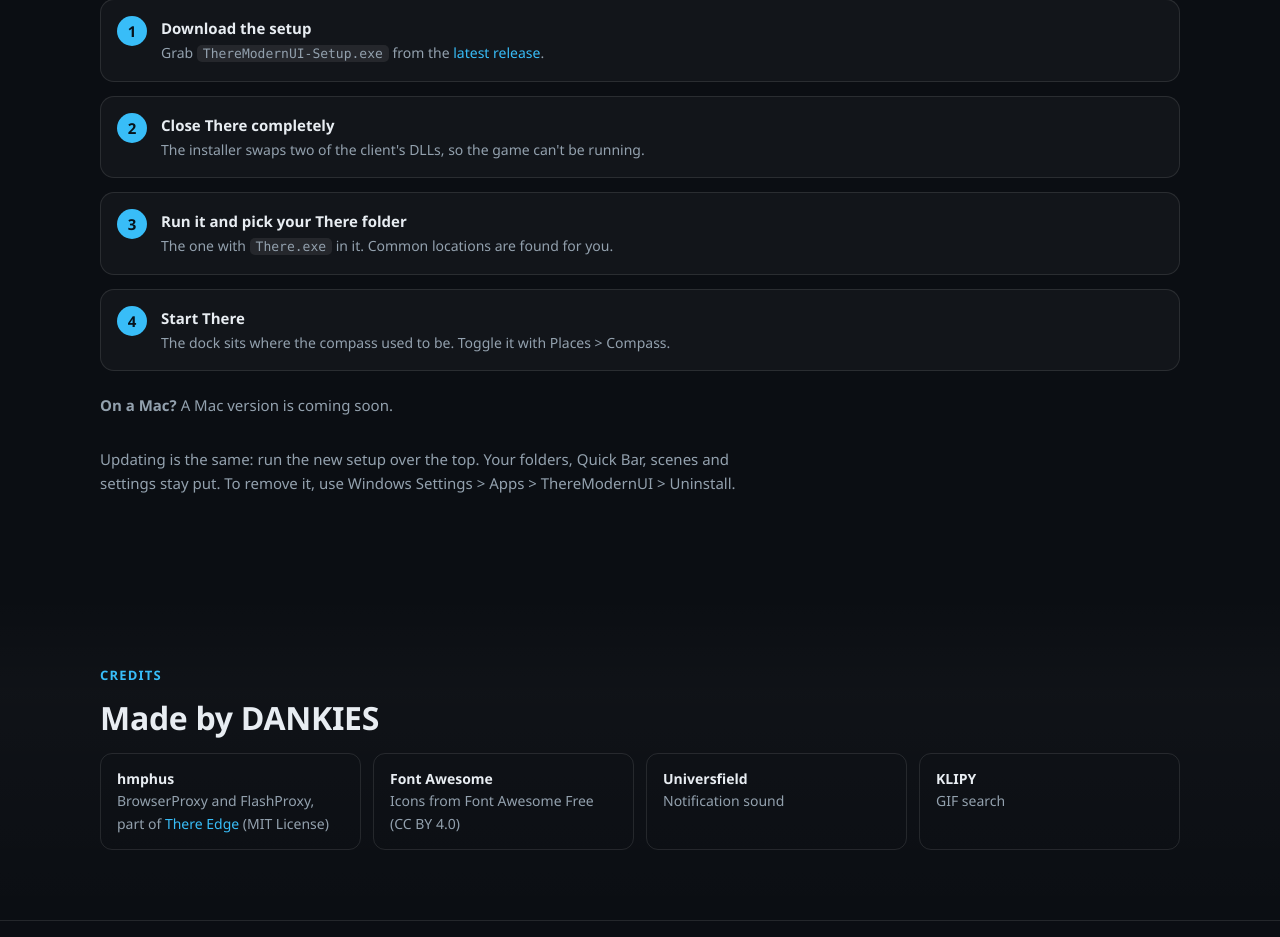
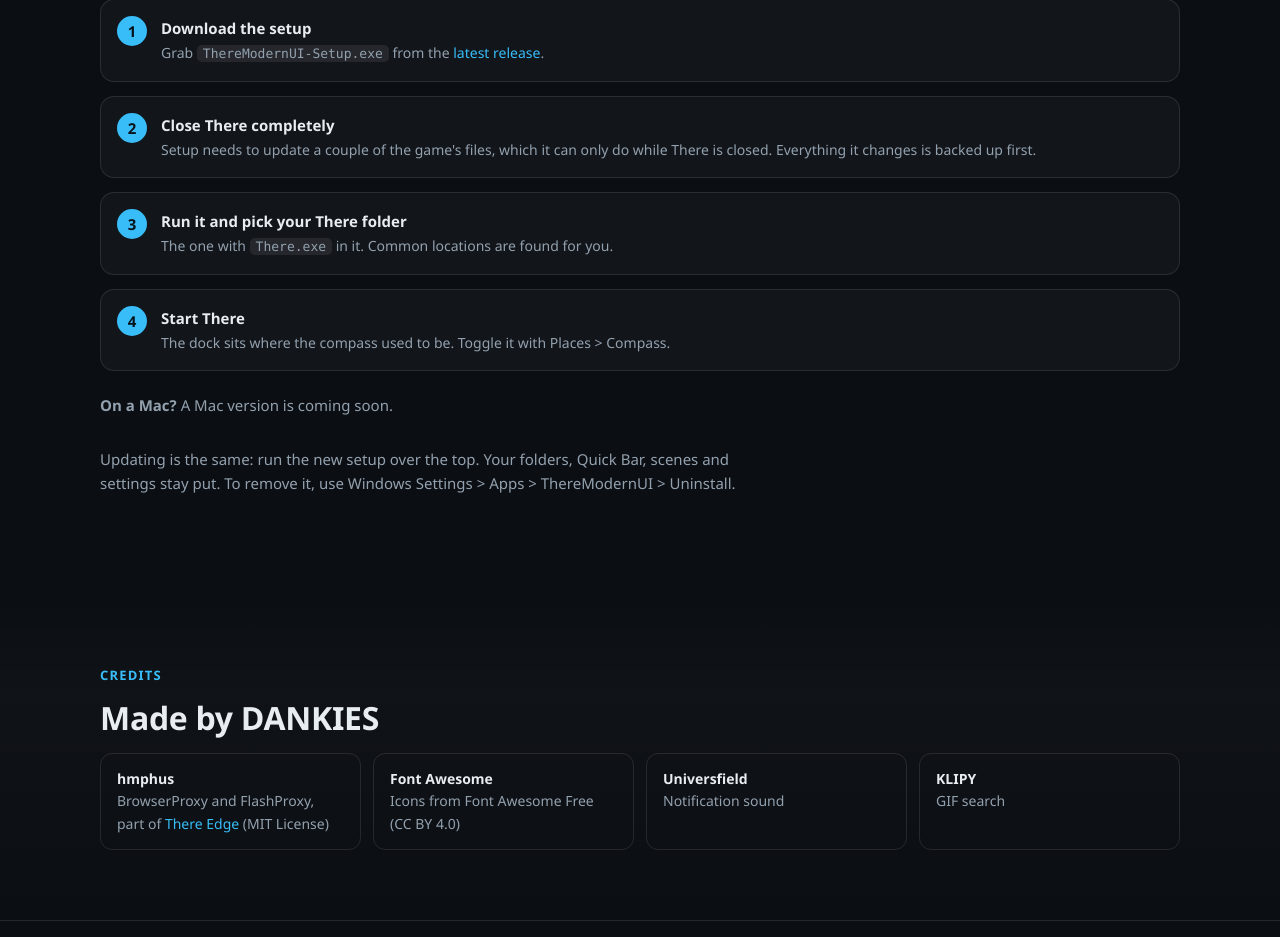
Before and after one commit to Kronzy0nButtons/ThereModernUI, a plain HTML site: page docs/index.html in a window 1280 px wide. Shown: the part 3875-4812 px from the top of the page. Drawn offline with Linux system fonts and the light colour scheme; no server answers.

Commit message:
Showcase: friendlier wording for the close-There install step

```diff
--- a/docs/index.html
+++ b/docs/index.html
@@ -379,7 +379,7 @@
     <h2>Up and running in a minute</h2>
     <div class="steps">
       <div class="step"><div><b>Download the setup</b><span>Grab <code>ThereModernUI-Setup.exe</code> from the <a href="https://github.com/Kronzy0nButtons/ThereModernUI/releases/latest">latest release</a>.</span></div></div>
-      <div class="step"><div><b>Close There completely</b><span>The installer swaps two of the client's DLLs, so the game can't be running.</span></div></div>
+      <div class="step"><div><b>Close There completely</b><span>Setup needs to update a couple of the game's files, which it can only do while There is closed. Everything it changes is backed up first.</span></div></div>
       <div class="step"><div><b>Run it and pick your There folder</b><span>The one with <code>There.exe</code> in it. Common locations are found for you.</span></div></div>
       <div class="step"><div><b>Start There</b><span>The dock sits where the compass used to be. Toggle it with Places &gt; Compass.</span></div></div>
     </div>
```
